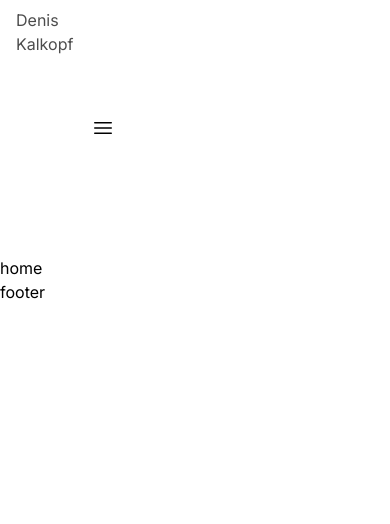
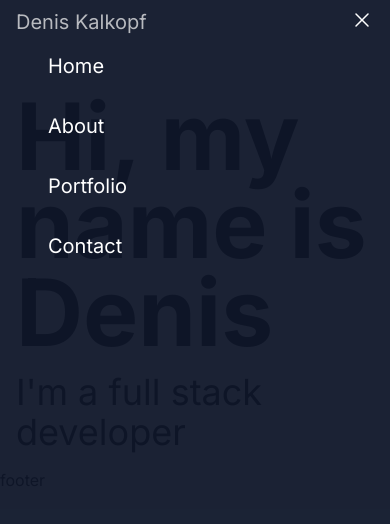
Before and after one commit to DenisJet/myportfolio_2.0, a Next.js app: page / in a window 390 px wide. Both pictures are taken after a click on the button "Open". Shown: the top 524 px of the page. Built offline with nearby package versions, Linux system fonts and the light colour scheme.

Commit message:
add mobile-menu

```diff
--- /dev/null
+++ b/src/app/components/MobileMenu/MobileMenu.tsx
@@ -0,0 +1,53 @@
+'use client';
+
+import Link from 'next/link';
+import { useState } from 'react';
+
+export default function MobileMenu(): JSX.Element {
+  const [open, setOpen] = useState(false);
+
+  return (
+    <div className='sm:hidden'>
+      {open ? (
+        <div className='absolute top-0 left-0 h-screen w-screen bg-slate-900 bg-opacity-95 text-white z-50 py-2 px-4'>
+          <Link href='/' className='text-white text-opacity-70 hover:text-opacity-100 text-xl'>
+            Denis Kalkopf
+          </Link>
+          <nav className='flex flex-col w-full'>
+            <Link href='/' className='text-white text-xl px-8 py-4'>
+              Home
+            </Link>
+            <Link href='/about' className='text-white text-xl px-8 py-4'>
+              About
+            </Link>
+            <Link href='/portfolio' className='text-white text-xl px-8 py-4'>
+              Portfolio
+            </Link>
+            <Link href='/contact' className='text-white text-xl px-8 py-4'>
+              Contact
+            </Link>
+          </nav>
+          <button onClick={() => setOpen(false)} type='button' title='Close' className='absolute top-2 right-4 '>
+            <svg xmlns='http://www.w3.org/2000/svg' viewBox='0 0 24 24' fill='currentColor' className='w-6 h-6'>
+              <path
+                fill-rule='evenodd'
+                d='M5.47 5.47a.75.75 0 011.06 0L12 10.94l5.47-5.47a.75.75 0 111.06 1.06L13.06 12l5.47 5.47a.75.75 0 11-1.06 1.06L12 13.06l-5.47 5.47a.75.75 0 01-1.06-1.06L10.94 12 5.47 6.53a.75.75 0 010-1.06z'
+                clip-rule='evenodd'
+              ></path>
+            </svg>
+          </button>
+        </div>
+      ) : (
+        <button title='Open' type='button' onClick={() => setOpen(true)}>
+          <svg xmlns='http://www.w3.org/2000/svg' viewBox='0 0 24 24' fill='currentColor' className='w-6 h-6'>
+            <path
+              fill-rule='evenodd'
+              d='M3 6.75A.75.75 0 013.75 6h16.5a.75.75 0 010 1.5H3.75A.75.75 0 013 6.75zM3 12a.75.75 0 01.75-.75h16.5a.75.75 0 010 1.5H3.75A.75.75 0 013 12zm0 5.25a.75.75 0 01.75-.75h16.5a.75.75 0 010 1.5H3.75a.75.75 0 01-.75-.75z'
+              clip-rule='evenodd'
+            ></path>
+          </svg>
+        </button>
+      )}
+    </div>
+  );
+}
--- a/src/app/components/header/header.jsx
+++ b/src/app/components/header/header.jsx
@@ -1,13 +1,10 @@
-'use client';
 import Link from 'next/link';
-import { useState } from 'react';
+import MobileMenu from '../MobileMenu/MobileMenu';
 
 export default function Header() {
-  const [open, setOpen] = useState(false);
-
   return (
     <header className='flex justify-between py-2 px-4'>
-      <Link href='/' className='text-black text-opacity-70 hover:text-opacity-100'>
+      <Link href='/' className='text-black text-opacity-70 text-xl hover:text-opacity-100'>
         Denis Kalkopf
       </Link>
       <nav className='space-x-4 items-center hidden sm:flex hidden'>
@@ -24,35 +21,7 @@ export default function Header() {
           Contact
         </Link>
       </nav>
-      <div className='flex items-center sm:hidden'>
-        <button onClick={() => setOpen(true)}>
-          <svg xmlns='http://www.w3.org/2000/svg' viewBox='0 0 24 24' fill='currentColor' className='w-6 h-6'>
-            <path
-              fill-rule='evenodd'
-              d='M3 6.75A.75.75 0 013.75 6h16.5a.75.75 0 010 1.5H3.75A.75.75 0 013 6.75zM3 12a.75.75 0 01.75-.75h16.5a.75.75 0 010 1.5H3.75A.75.75 0 013 12zm0 5.25a.75.75 0 01.75-.75h16.5a.75.75 0 010 1.5H3.75a.75.75 0 01-.75-.75z'
-              clip-rule='evenodd'
-            ></path>
-          </svg>
-        </button>
-      </div>
-      {open ? (
-        <nav className='flex flex-col w-full'>
-          <Link href='/' className='text-white text-xl px-8 py-4'>
-            Home
-          </Link>
-          <Link href='/about' className='text-white text-xl px-8 py-4'>
-            About
-          </Link>
-          <Link href='/portfolio' className='text-white text-xl px-8 py-4'>
-            Portfolio
-          </Link>
-          <Link href='/contact' className='text-white text-xl px-8 py-4'>
-            Contact
-          </Link>
-        </nav>
-      ) : (
-        <></>
-      )}
+      <MobileMenu />
     </header>
   );
 }
--- a/src/app/components/index.ts
+++ b/src/app/components/index.ts
@@ -1 +1,2 @@
-export * from './header/header';
+export * from './Header/Header';
+export * from './MobileMenu/MobileMenu';
--- a/src/app/layout.tsx
+++ b/src/app/layout.tsx
@@ -1,7 +1,7 @@
 import type { Metadata } from 'next';
 import { Inter } from 'next/font/google';
 import './globals.css';
-import Header from './components/header/header';
+import Header from './components/Header/Header';
 
 const inter = Inter({ subsets: ['latin'] });
 
--- a/src/app/page.tsx
+++ b/src/app/page.tsx
@@ -1,5 +1,14 @@
 import Image from 'next/image';
 
 export default function Home() {
-  return <main className=''>home</main>;
+  return (
+    <main className=''>
+      <div className='container main p-4 mx-auto max-w-4xl home-container w-full flex flex-col'>
+        <div className='text-[5.8rem] font-bold mb-4 leading-[5.5rem] md:leading-[6.4rem] xl:leading-[7rem] mt-8 sm:mt-28 gradient-header'>
+          Hi, my name is Denis
+        </div>
+        <div className='text-4xl'>I'm a full stack developer</div>
+      </div>
+    </main>
+  );
 }
```
